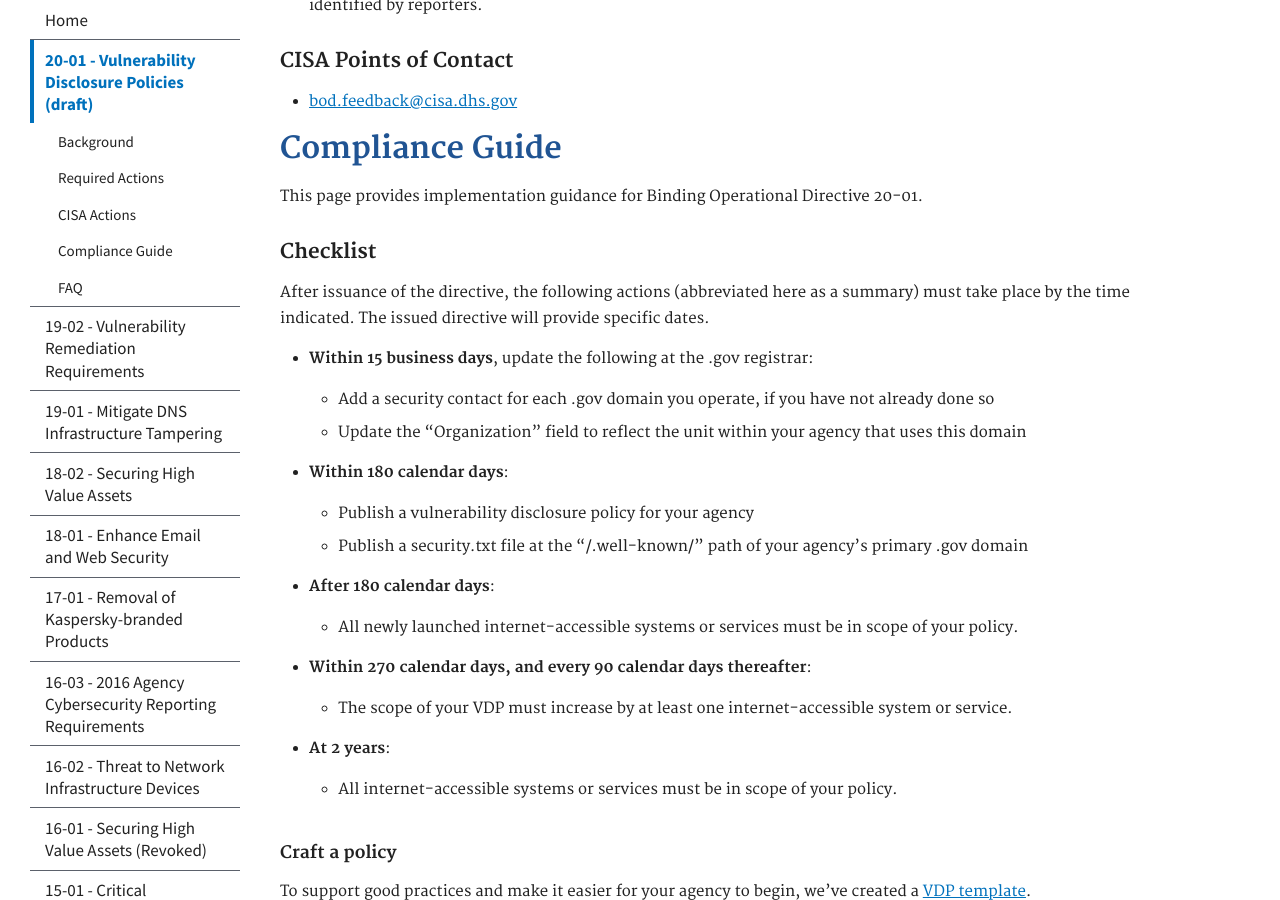
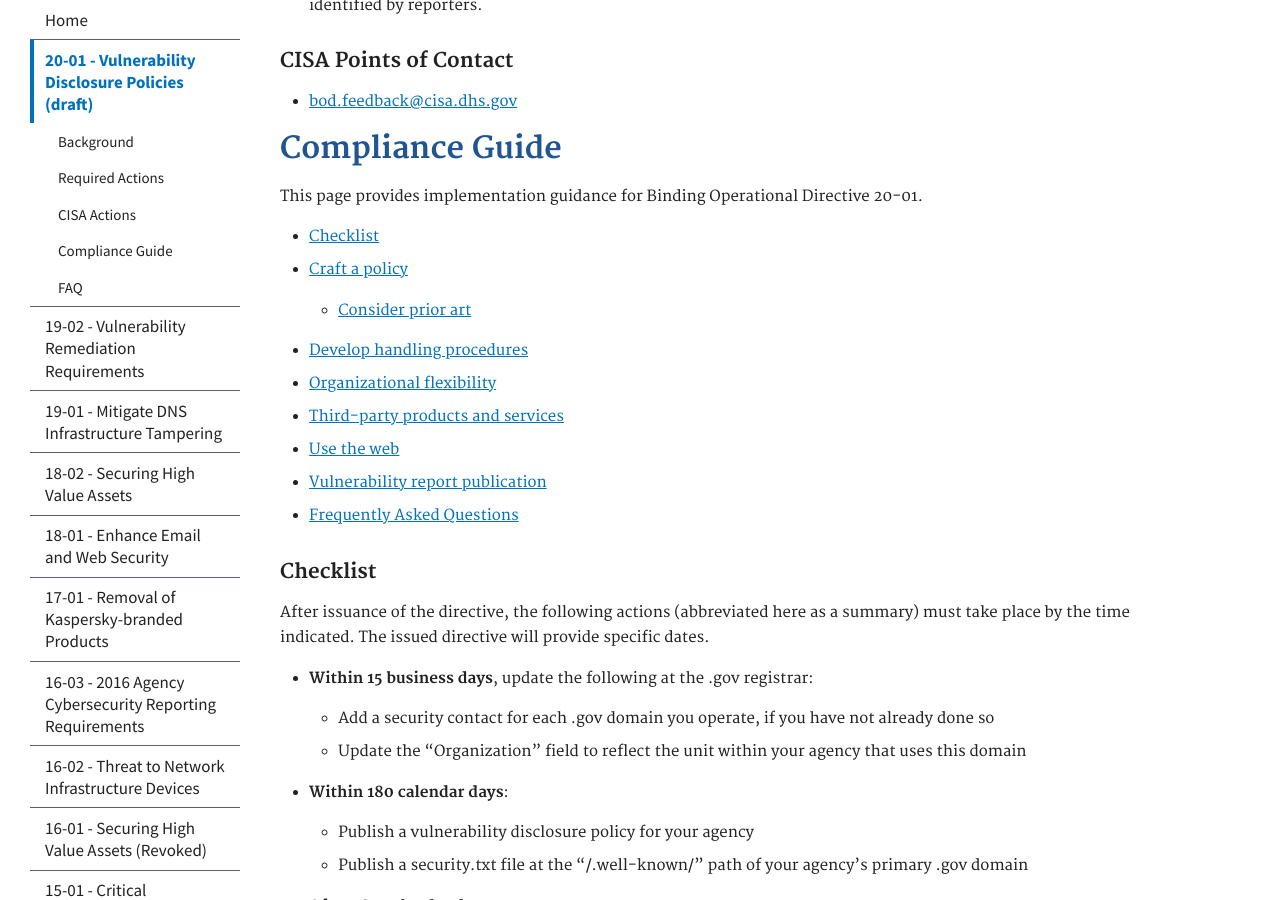
Before and after one commit to cisagov/cyber.dhs.gov, a Jekyll site: the page built from pages/20-01.md, in a window 1280 px wide and 900 px high, scrolled down 6424 px. Built offline with Jekyll 4.4.1, drawn with Linux system fonts in a browser that asks for light colours.

Commit message:
various fixes
href fixes, add ToC to guidance

```diff
--- a/pages/20-01.md
+++ b/pages/20-01.md
@@ -168,7 +168,7 @@ security vulnerabilities.*
 Within 15 business days after the issuance of this directive, update the
 following at the [.gov registrar](https://domains.dotgov.gov)[^8]:
 
-1.  The [security contact](https://home.dotgov.gov/management/security-best-practices/\#add-a-security-contact)[^9] field for each .gov domain registered. The
+1.  The [security contact](https://home.dotgov.gov/management/security-best-practices/#add-a-security-contact)[^9] field for each .gov domain registered. The
     email address defined as the security contact must be regularly
     monitored, and personnel managing it must be capable of triaging
     unsolicited security reports for the entire domain.
@@ -382,6 +382,16 @@ Within 180 calendar days after the issuance of this directive:
 
 This page provides implementation guidance for Binding Operational Directive 20-01.
 
+* [Checklist](#checklist)
+* [Craft a policy](#craft-a-policy)
+  * [Consider prior art](#consider-prior-art)
+* [Develop handling procedures](#develop-handling-procedures)
+* [Organizational flexibility](#organizational-flexibility)
+* [Third-party products and services](#third-party-products-and-services)
+* [Use the web](#use-the-web)
+* [Vulnerability report publication](#vulnerability-report-publication)
+* [Frequently Asked Questions](#frequently-asked-questions)
+
 ### Checklist
 
 After issuance of the directive, the following actions (abbreviated here as a summary) must take place by the time indicated. The issued directive will provide specific dates.
@@ -399,7 +409,7 @@ After issuance of the directive, the following actions (abbreviated here as a su
 * **At 2 years**:
   * All internet-accessible systems or services must be in scope of your policy.
 
-#### Craft a policy
+### Craft a policy
 To support good practices and make it easier for your agency to begin, we’ve created a [VDP template]({{ site.baseurl }}/assets/report/bod-20-01-vdp-template.docx).
 
 Though there are common themes in different organization’s vulnerability disclosure policies, there is no one-size-fits-all approach. The required actions in this directive are merely the mandated elements of your policy; they are not intended to be comprehensive. For instance, a policy ought to:
@@ -421,7 +431,7 @@ Additionally, several US government documents, international standards, and acad
 * International standards [ISO 29147](https://www.iso.org/standard/72311.html) (vulnerability disclosure) and [ISO 30111](https://www.iso.org/standard/69725.html) (vulnerability handling processes) are high quality normative resources. As vulnerability disclosures can come from anyone across the globe, aligning with international best practices minimizes potential friction.
 * Carnegie Mellon University’s Software Engineering Institute has authored [The CERT® Guide to Coordinated Vulnerability Disclosure](https://vuls.cert.org/confluence/display/CVD), a “travel guide” from an organization that has helped coordinate many vulnerability disclosures.
 
-#### Develop handling procedures
+### Develop handling procedures
 Though the directive has ‘creating a VDP’ and ‘creating handling procedures’ as two distinct actions, they are like different sides of the same coin: the handling procedures describe how your agency implements your policy.
 
 Most organizations already have procedures for managing vulnerabilities in their systems. Handling disclosed vulnerabilities should not be independent from that process, though there are different factors involved.
@@ -436,43 +446,42 @@ You can start by asking (and documenting your answers to):
 
 Your handling procedures can optionally be made public, which could help your team find them quickly and reinforce a sense of good faith response to reports. See how the Technology Transformation Services at the General Services Administration does this in their [handbook](https://handbook.18f.gov/responding-to-public-disclosure-vulnerabilities/).
 
-##### Organizational flexibility
+### Organizational flexibility
 In support of this directive, your agency has the flexibility to allow different units within your agency to maintain their own vulnerability disclosure policies and handling procedures. In fact, most large agencies should optimize this way, allowing the policy, scope, and communications to be set and managed at a level near the system owner. To the greatest degree possible, optimize for closeness to the system owner, rather than agency-wide visibility.
 
 Where this occurs, your agency should still take care to ensure the discoverability of each unit’s policy and alignment with the directive’s requirements. For instance, each unit’s policy can be linked to in the parent agency’s policy or security.txt, or have a security.txt at their primary domain.
 
-#### Third-party products and services
-##### *In use by your agency*
+### Third-party products and services
+#### *In use by your agency*
 When including systems or services in your policy’s scope that incorporate third-party products or services (for example, from cloud service providers), take counsel from the Department of Justice’s guidance ([step 1(C)](https://www.justice.gov/criminal-ccips/page/file/983996/download#page=4)) and consider which components can be included in your VDP. Once you’ve made that determination, take care to specify what is and isn’t in scope for authorized testing, and how one can tell (for example, clearly name the set of domain names that are in-bounds).
 
 Should your agency lack an appropriate contact at commercial software or hardware vendors, CISA can help coordinate disclosure. Get in touch at [https://www.us-cert.gov/report](https://www.us-cert.gov/report).
 
-##### *Sent to you because of a real or perceived regulatory role*
+#### *Sent to you because of a real or perceived regulatory role*
 Your agency may receive reports covering the online services of organizations in the sector your agency participates in or oversees. To communicate expectations, you might consider sharing something about this in your VDP:
 
 `Vulnerabilities in {aviation, financial systems} should be reported to the vendor or system owner, not to the {Federal Aviation Administration, Department of the Treasury}.`
 
 If vulnerabilities are reported to your agency anyway, your agency should still make a good faith effort to relay them to the appropriate party. CISA [may be able to assist](https://www.us-cert.gov/report) in coordinating such reports when received by your agency.
 
-#### Use the web
+### Use the web
 Consider using a web form or a dedicated web application to accept vulnerability reports and encouraging reporters to use it. Submissions delivered via the web are likely to be better protected in transit than via email, and web forms enable your agency to standardize the format of vulnerability reports. Done well, they enable more structured communication that is less likely to be subject to misinterpretation. Web forms can also mark certain fields as mandatory, reducing the need to follow up with the reporter unnecessarily. There exist third party web-based commercial services that are designed for the specific purpose of helping organizations receive high-quality, well-structured vulnerability reports.
 
 However, the web should not be the only way your agency can receive notice of a vulnerability, and you should be able to handle vulnerabilities sent by email (to security contact addresses or staff) or via messaging on social media, whether or not you advertise those channels for vulnerability reporting.
 
-#### Vulnerability report publication
+### Vulnerability report publication
 Some vulnerability finders may seek to publicly disclose how they discovered the flaw and why it was impactful. While it is generally ideal for any public disclosure to occur after a vulnerability has been fixed, agencies have the primary responsibility of addressing vulnerabilities in a timely manner. **Agencies must assume that any vulnerability discovered by a good-faith researcher may have easily already been discovered by a bad actor.** Many in the security research community consider public disclosure of a vulnerability to be appropriate between 45 to 90 days after the first communication with the affected entity, in order to allow the affected organization time to fix the issue without unnecessary delay. Agencies may require that the researcher give the agency a defined window of time to address the vulnerability before public disclosure, but should not seek to limit publication after this window of time has passed, or after the vulnerability has been addressed.
-
 
 ### Frequently Asked Questions
 Answers to other common compliance questions appear below.
 
-* [My agency has published a security contact but we don’t yet have a VDP. What should we do with the reports we receive?](#my-agency-has-published-a-security-contact-but-we-dont-yet-have-a-vdp-what-should-we-do-with-the-reports-we-receive?)
+* [My agency has published a security contact but we don’t yet have a VDP. What should we do with the reports we receive?](#my-agency-has-published-a-security-contact-but-we-dont-yet-have-a-vdp-what-should-we-do-with-the-reports-we-receive)
 * [What should the initial scope of our VDP include?](#what-should-the-initial-scope-of-our-vdp-include)
 * [If a reported vulnerability is legitimate, does that trigger the need to report an incident?](#if-a-reported-vulnerability-is-legitimate-does-that-trigger-the-need-to-report-an-incident)
 * [What is CISA’s role in my agency’s coordinated vulnerability disclosure efforts?](#what-is-cisas-role-in-my-agencys-coordinated-vulnerability-disclosure-efforts)
 * [Can my agency also operate a bug bounty?](#can-my-agency-also-operate-a-bug-bounty)
 * [What are some considerations around managing the .gov security contact mailbox?](#what-are-some-considerations-around-managing-the-gov-security-contact-mailbox)
-* [How will CISA know which .gov domain is my agency’s “primary” .gov domain?](#how-will-cisa-know-which-gov-domain-is-my-agencys-primary-gov-domain?)
+* [How will CISA know which .gov domain is my agency’s “primary” .gov domain?](#how-will-cisa-know-which-gov-domain-is-my-agencys-primary-gov-domain)
 
 #### My agency has published a security contact but we don’t yet have a VDP. What should we do with the reports we receive?
 Even though your agency is not authorizing security research during this period and may not have defined coordination procedures, you should still acknowledge that you’ve received the report and demonstrate a good faith effort to remediate vulnerabilities. This helps fix problems and informs how your agency can establish effective vulnerability disclosure handling procedures.
```
